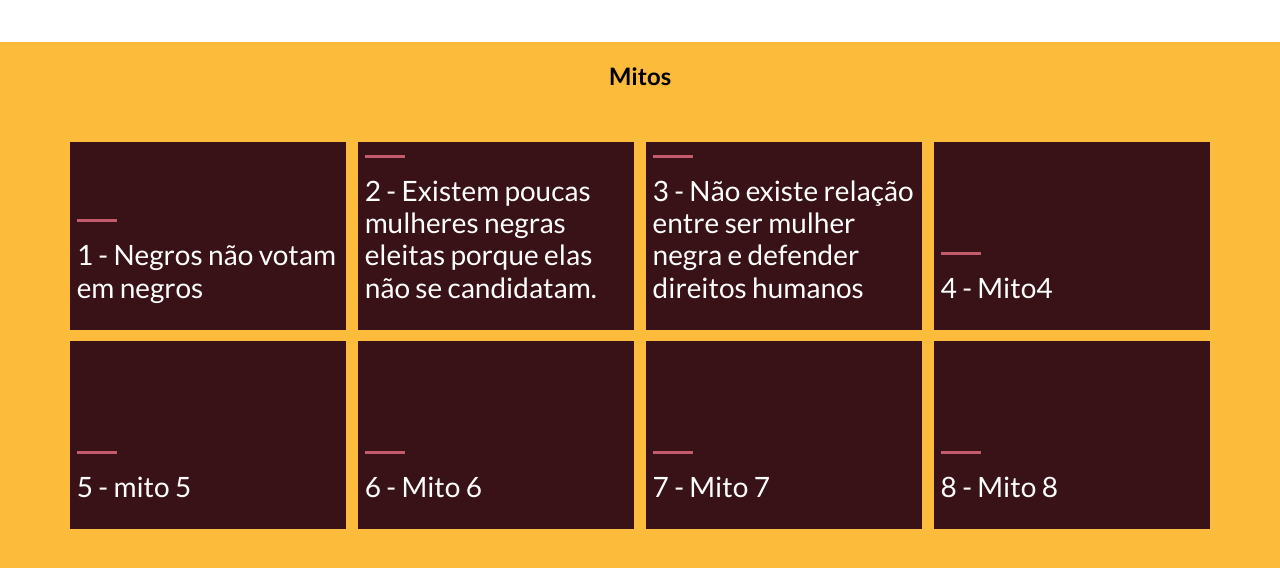
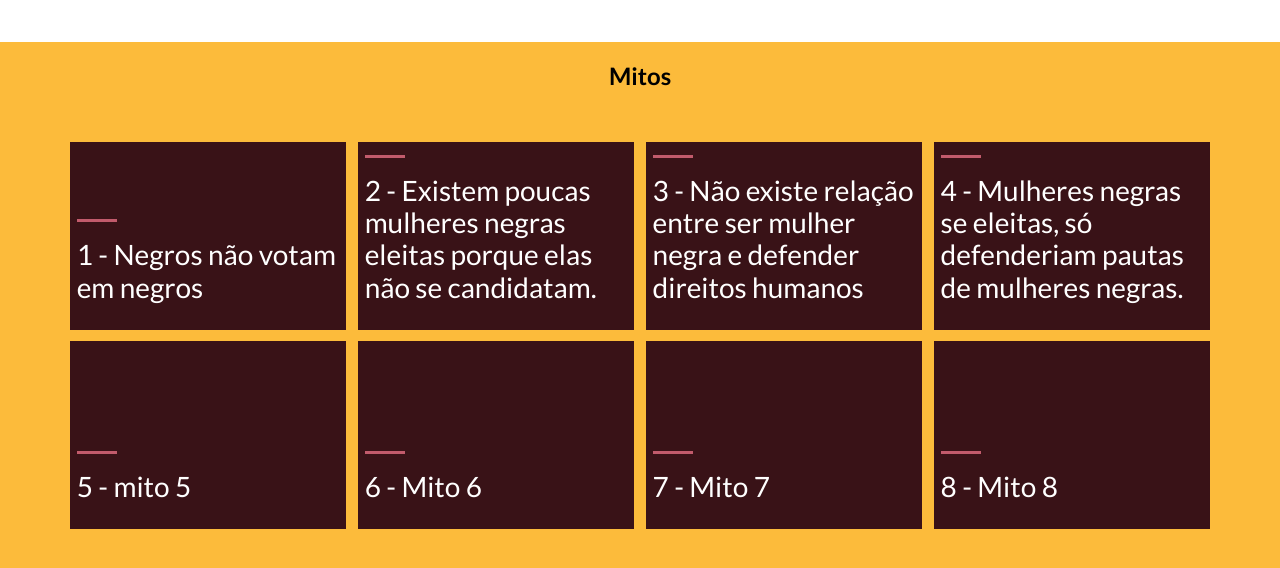
Before and after one commit to ciudadanointeligente/mulheresnegrasdecidem, a Jekyll site: the page built from index.html, in a window 1280 px wide and 900 px high, scrolled down 950 px, cut to the strip 87-656 px from the top of the window. Built offline with Jekyll 4.4.1, drawn with Linux system fonts in a browser that asks for light colours; some web fonts are replaced; the list of posts is cut into pages by our own code.

Commit message:
Update 2017-07-06-mito-4.markdown

```diff
--- a/_posts/2017-07-06-mito-4.markdown
+++ b/_posts/2017-07-06-mito-4.markdown
@@ -1,6 +1,6 @@
 ---
 layout: post
-title: "Mito4"
+title: "Mulheres negras se eleitas, só defenderiam pautas de mulheres negras."
 img:  # Add image post (optional)
 date: 2017-07-04 12:52:00 +0300
 number: 4
```
